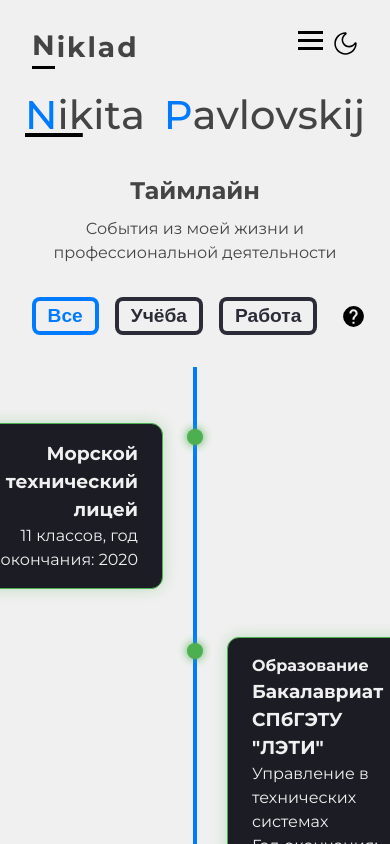
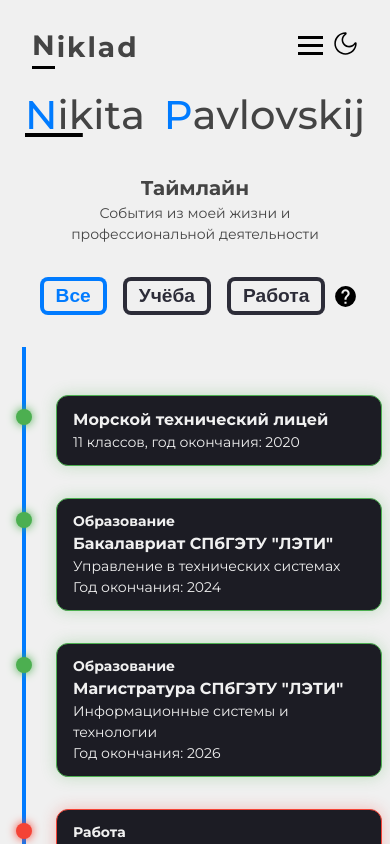
Before and after one commit to NickPavlovskii/my-portfolio, a Nuxt app: page /timeline in a window 390 px wide. Shown: the top 844 px of the page. Built offline with nearby package versions, Linux system fonts and the light colour scheme; what vue3-apexcharts would draw is missing.

Commit message:
исправил верстку для телефона

```diff
--- a/components/Header.vue
+++ b/components/Header.vue
@@ -146,6 +146,7 @@ onMounted(() => {
   display: none;
   flex-direction: column;
   gap: 5px;
+  margin-top: 5px;
   cursor: pointer;
   background: none;
   border: none;
--- a/components/timeline/Timeline.vue
+++ b/components/timeline/Timeline.vue
@@ -74,11 +74,6 @@ const filteredEvents = computed(() => {
   max-width: 1200px;
   margin: 0 auto;
   text-align: center;
-}
-
-.title {
-  font-size: 24px;
-  margin-bottom: 0.5rem;
 }
 
 .description {
@@ -245,4 +240,60 @@ const filteredEvents = computed(() => {
   opacity: 0;
   transform: translateY(-20px);
 }
+@media (max-width: 768px) {
+  .timeline::before {
+    left: 8px;
+  }
+
+  .timeline-event {
+    width: 100%;
+    padding: 1rem;
+    left: 0 !important;
+    text-align: left !important;
+    margin-left: 1.5rem;
+  }
+
+  .timeline-event.left,
+  .timeline-event.right {
+    left: 0;
+    text-align: left;
+  }
+
+  .timeline-event .circle {
+    left: -24px !important;
+    right: auto !important;
+  }
+
+  .tooltip-container {
+    margin-left: 0;
+  }
+
+  .tooltip-text {
+    bottom: auto;
+    top: 120%;
+    left: 50%;
+    transform: translateX(-50%);
+  }
+
+  .title {
+    font-size: 20px;
+  }
+
+  .description {
+    font-size: 14px;
+    padding: 0 1rem;
+  }
+
+  .event-content {
+    padding: 0.75rem 1rem;
+  }
+
+  .event-content h3 {
+    font-size: 16px;
+  }
+
+  .event-content p {
+    font-size: 14px;
+  }
+}
 </style>
--- a/pages/timeline.vue
+++ b/pages/timeline.vue
@@ -4,7 +4,7 @@
 </template>
 
 <script setup lang="ts">
-import Timeline from "~/components/timeline/Timeline.vue"; // Абсолютный путь
+import Timeline from "~/components/timeline/Timeline.vue";
 
 const name = "Nikita Pavlovskij".split("");
 </script>
```
